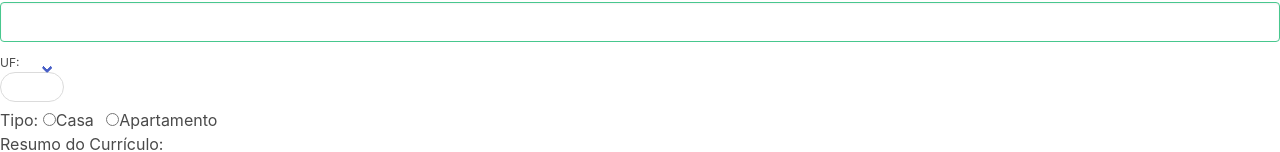
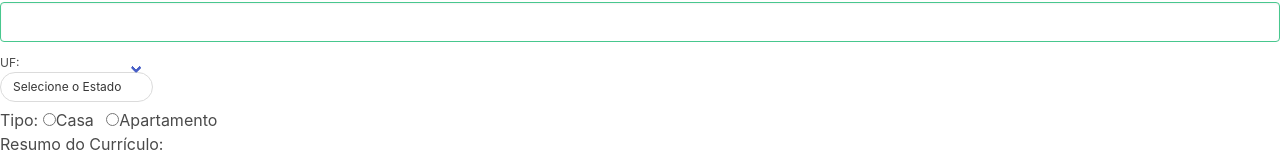
Before and after one commit to IsleneGomes/HTML-Bloco3, a plain HTML site: page Bloco_6/form.html in a window 1280 px wide. Shown: the part 380-532 px from the top of the page. Drawn offline with nearby package versions, Linux system fonts and the light colour scheme.

Commit message:
6.2 - Lembrar de estudar mais Bibliotecas

```diff
--- a/Bloco_6/script.js
+++ b/Bloco_6/script.js
@@ -1,5 +1,5 @@
 const estadosUF = document.getElementById('estado');
-const uf = ["", "AC", "AL", "AM", "AP", "BA", "CE", "DF", "ES", "GO", "MA", "MT", "MS", "MG", "PA", "PB", "PR", "PE", "PI", "RJ", "RN", "RO", "RS", "RR", "SC", "SE", "SP", "TO"];
+const uf = ["Selecione o Estado", "AC", "AL", "AM", "AP", "BA", "CE", "DF", "ES", "GO", "MA", "MT", "MS", "MG", "PA", "PB", "PR", "PE", "PI", "RJ", "RN", "RO", "RS", "RR", "SC", "SE", "SP", "TO"];
 
 function estadosBras() {
   for (let index = 0; index < uf.length; index += 1) {
```
Also changed, not shown: Bloco_6/form.html (+1 -0 lines).
